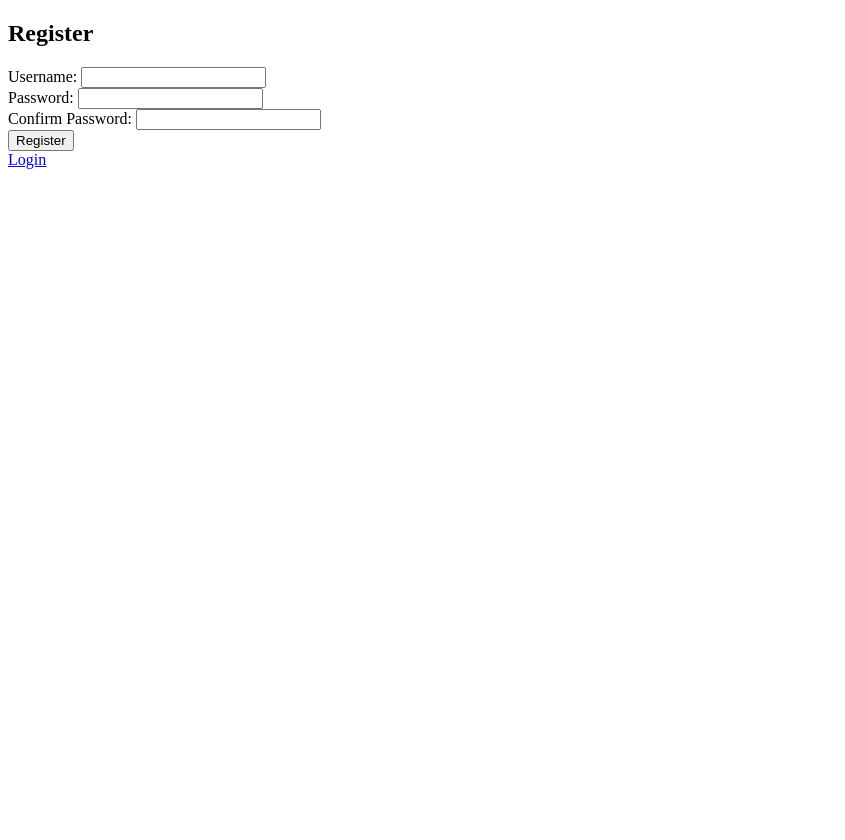
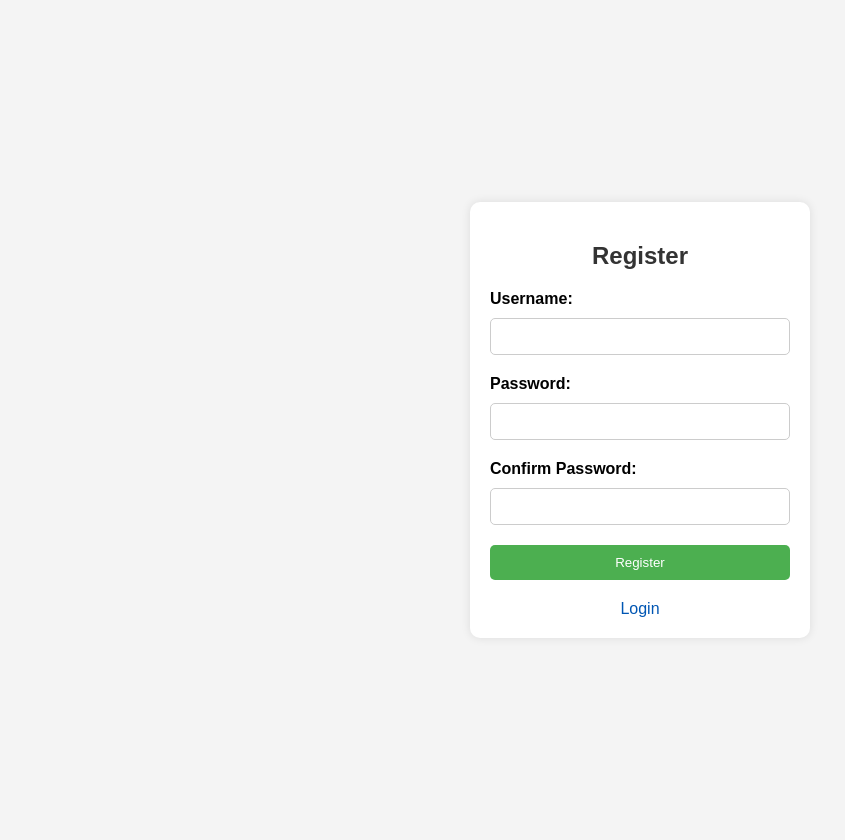
Before and after one commit to iajayparihar/Group-Personal-Message-Channels, a Django app: page /register/ in a window 1280 px wide. Shown: the whole page, without its empty margins (0-845 px from the left). Before the commit the page ends 169 px from the top, so only its background shows below. Run offline with Django 4.2, Linux system fonts and the light colour scheme.

Commit message:
add css to login register

```diff
--- a/message_project/apps/chat_app/urls.py
+++ b/message_project/apps/chat_app/urls.py
@@ -6,7 +6,7 @@ urlpatterns = [
     path('group_chat/<str:group_name>/', views.group_chat, name='group_chat'),
     path('personal_chat/<str:friend_username>/', views.personal_chat, name='personal_chat'),
 
-    path('login/', views.user_login, name='user_login'),
+    path('', views.user_login, name='user_login'),
     path('logout/', views.user_logout, name='user_logout'),
     path('register/', views.user_register, name='user_register'),
 
--- a/message_project/templates/base.html
+++ b/message_project/templates/base.html
@@ -12,7 +12,7 @@
     <link rel="stylesheet" href="https://maxcdn.bootstrapcdn.com/bootstrap/4.0.0/css/bootstrap.min.css">
 </head>
 <body>
-    <nav class="navbar navbar-expand-lg navbar-light bg-light">
+    <nav class="navbar navbar-expand-lg navbar-light bg-light w-100">
         <a class="navbar-brand" href="{% url 'dashboard' %}">Dashboard</a>
         <button class="navbar-toggler" type="button" data-toggle="collapse" data-target="#navbarSupportedContent" aria-controls="navbarSupportedContent" aria-expanded="false" aria-label="Toggle navigation">
             <span class="navbar-toggler-icon"></span>
--- a/message_project/templates/personal_chat.html
+++ b/message_project/templates/personal_chat.html
@@ -6,9 +6,6 @@ Personal Chat
 
 
 {% block body %}
-
-
-
     <style>
         /* Add your CSS styling here */
         body {
--- a/message_project/templates/register.html
+++ b/message_project/templates/register.html
@@ -2,22 +2,88 @@
 <html>
 <head>
     <title>Register</title>
+    <style>
+        body {
+            font-family: Arial, sans-serif;
+            background-color: #f4f4f4;
+            margin: 0;
+            padding: 20px;
+            display: flex;
+            justify-content: center;
+            align-items: center;
+            height: 100vh;
+        }
+
+        .container {
+            background-color: #fff;
+            padding: 20px;
+            border-radius: 10px;
+            box-shadow: 0 0 10px rgba(0, 0, 0, 0.1);
+            width: 300px;
+            text-align: center;
+        }
+
+        h2 {
+            color: #333;
+            margin-bottom: 20px;
+        }
+
+        label {
+            display: block;
+            margin-bottom: 10px;
+            font-weight: bold;
+            text-align: left;
+        }
+
+        input[type="text"],
+        input[type="password"] {
+            width: calc(100% - 22px); /* Adjust for padding */
+            padding: 10px;
+            margin-bottom: 20px;
+            border: 1px solid #ccc;
+            border-radius: 5px;
+        }
+
+        button {
+            background-color: #4CAF50;
+            color: white;
+            padding: 10px 20px;
+            border: none;
+            border-radius: 5px;
+            cursor: pointer;
+            width: 100%;
+        }
+
+        button:hover {
+            background-color: #45a049;
+        }
+
+        a {
+            display: block;
+            margin-top: 20px;
+            color: #0056b3;
+            text-decoration: none;
+        }
+
+        a:hover {
+            text-decoration: underline;
+        }
+    </style>
 </head>
 <body>
+    <div class="container">
         <h2>Register</h2>
         <form method="POST">
             {% csrf_token %}
             <label for="username">Username:</label>
             <input type="text" id="username" name="username" required>
-        <br>
             <label for="password">Password:</label>
             <input type="password" id="password" name="password" required>
-        <br>
             <label for="password_confirm">Confirm Password:</label>
             <input type="password" id="password_confirm" name="password_confirm" required>
-        <br>
             <button type="submit">Register</button>
         </form>
         <a href="{% url 'user_login' %}">Login</a>
+    </div>
 </body>
 </html>
```
Also changed, not shown: message_project/templates/login.html (+69 -2 lines). Lines whose indentation alone changed are shown as unchanged.
